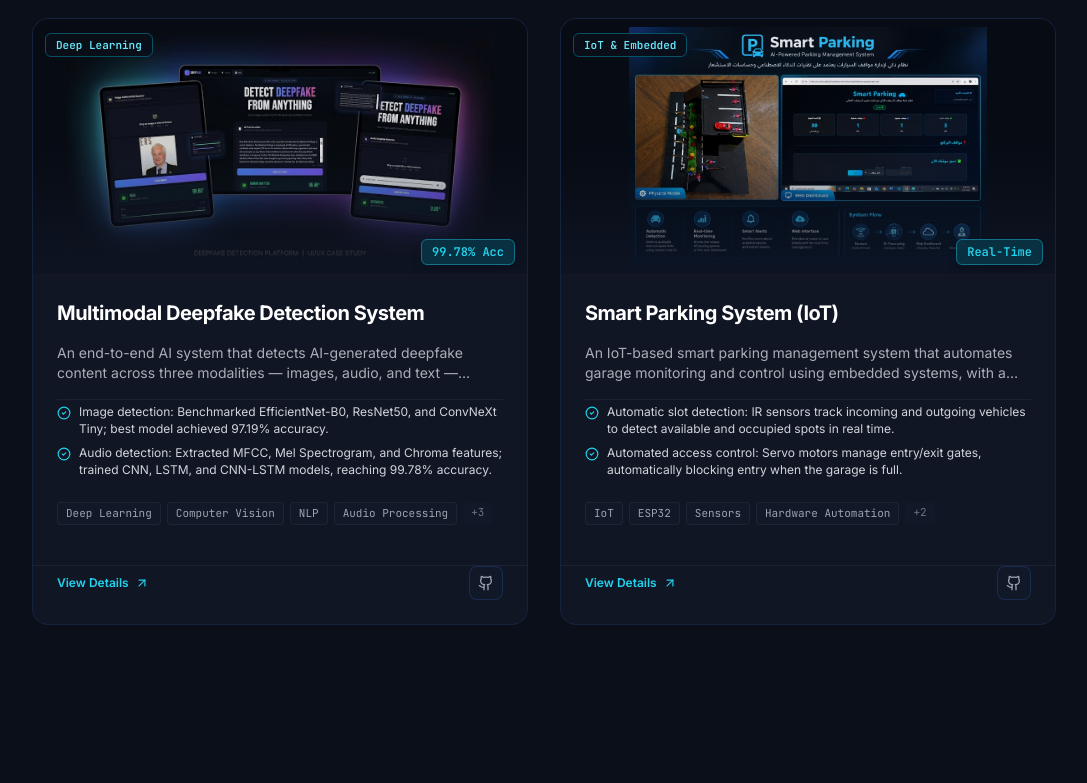
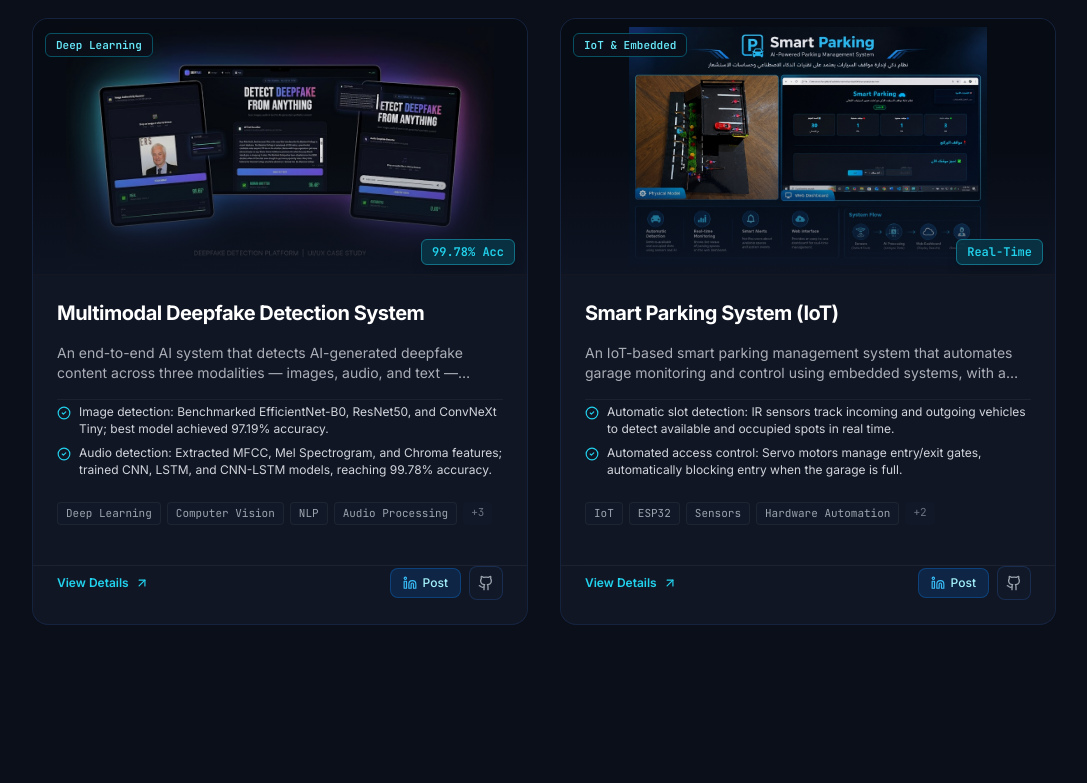
Before and after one commit to abdelrahmankarkar7-sys/Abd-El-Rahman-Karkar-portfolio, a React (Vite) app: page / in a window 1280 px wide. Shown: the part 7264-8047 px from the top of the page, without its empty margins (96-1183 px from the left). Built offline with nearby package versions, Linux system fonts and the light colour scheme.

Commit message:
feat: add dedicated LinkedIn post links for Deepfake and Smart Parking projects

```diff
--- a/src/components/ProjectModal.jsx
+++ b/src/components/ProjectModal.jsx
@@ -1,5 +1,5 @@
 import React, { useEffect } from 'react';
-import { X, Github, ExternalLink, CheckCircle, Database, Layers, BarChart2, ShieldCheck } from 'lucide-react';
+import { X, Github, ExternalLink, CheckCircle, Database, Layers, BarChart2, ShieldCheck, Linkedin } from 'lucide-react';
 
 export default function ProjectModal({ project, onClose }) {
   // Lock body scroll and handle ESC key
@@ -171,6 +171,17 @@ export default function ProjectModal({ project, onClose }) {
           </div>
 
           <div className="flex items-center gap-3">
+            {project.linkedinUrl && (
+              <a
+                href={project.linkedinUrl}
+                target="_blank"
+                rel="noopener noreferrer"
+                className="flex items-center gap-2 px-4 py-2 rounded-lg bg-[#0A66C2]/20 hover:bg-[#0A66C2]/35 text-white border border-[#0A66C2]/45 text-xs font-medium transition-all"
+              >
+                <Linkedin className="w-4 h-4 text-[#38BDF8]" />
+                <span>LinkedIn Post</span>
+              </a>
+            )}
             {project.githubUrl && (
               <a
                 href={project.githubUrl}
--- a/src/components/Projects.jsx
+++ b/src/components/Projects.jsx
@@ -1,5 +1,5 @@
 import React, { useState } from 'react';
-import { Github, ExternalLink, ArrowUpRight, FolderGit2, Sparkles, Filter, CheckCircle2 } from 'lucide-react';
+import { Github, ExternalLink, ArrowUpRight, FolderGit2, Sparkles, Filter, CheckCircle2, Linkedin } from 'lucide-react';
 import { projectsData } from '../data/portfolio';
 import ProjectModal from './ProjectModal';
 
@@ -133,6 +133,20 @@ export default function Projects() {
                   <ArrowUpRight className="w-3.5 h-3.5" />
                 </button>
 
+                <div className="flex items-center gap-2">
+                  {project.linkedinUrl && (
+                    <a
+                      href={project.linkedinUrl}
+                      target="_blank"
+                      rel="noopener noreferrer"
+                      className="flex items-center gap-1.5 px-3 py-1.5 rounded-lg bg-[#0A66C2]/20 hover:bg-[#0A66C2]/35 border border-[#0A66C2]/45 text-cyan-200 hover:text-white text-xs font-medium transition-all hover:scale-105"
+                      title="View Post on LinkedIn"
+                    >
+                      <Linkedin className="w-3.5 h-3.5 text-[#38BDF8]" />
+                      <span>Post</span>
+                    </a>
+                  )}
+
                   {project.githubUrl && (
                     <a
                       href={project.githubUrl}
@@ -144,6 +158,7 @@ export default function Projects() {
                       <Github className="w-4 h-4" />
                     </a>
                   )}
+                </div>
               </div>
 
             </div>
--- a/src/data/portfolio.js
+++ b/src/data/portfolio.js
@@ -198,7 +198,8 @@ export const projectsData = [
       results: "Achieved 99.78% accuracy on audio deepfakes, 97.19% on manipulated images, and 97.00% on synthetic text detection with instant real/fake verdict in the unified web app."
     },
     githubUrl: "https://github.com/abdelrahmankarkar7-sys",
-    liveUrl: null
+    liveUrl: null,
+    linkedinUrl: "https://www.linkedin.com/posts/abd-el-rhaman-karkar_artificialintelligence-deepfakedetection-activity-7472611421684584448-cANG?utm_source=share&utm_medium=member_desktop&rcm=ACoAAF5d5IUBhmCttysX0MuRjJB6MAY9p6oCiIQ"
   },
   {
     id: "smart-parking-iot",
@@ -230,7 +231,8 @@ export const projectsData = [
       results: "Delivered a fully functional scale prototype and synchronized web dashboard providing zero-latency vacancy monitoring, automated full-capacity locking, and life-safety evacuation triggers."
     },
     githubUrl: "https://github.com/abdelrahmankarkar7-sys",
-    liveUrl: null
+    liveUrl: null,
+    linkedinUrl: "https://www.linkedin.com/posts/abd-el-rhaman-karkar_iot-esp32-embeddedsystems-activity-7464677737300103168-kgyR?utm_source=share&utm_medium=member_desktop&rcm=ACoAAF5d5IUBhmCttysX0MuRjJB6MAY9p6oCiIQ"
   }
 ];
 
```
Lines whose indentation alone changed are shown as unchanged.
